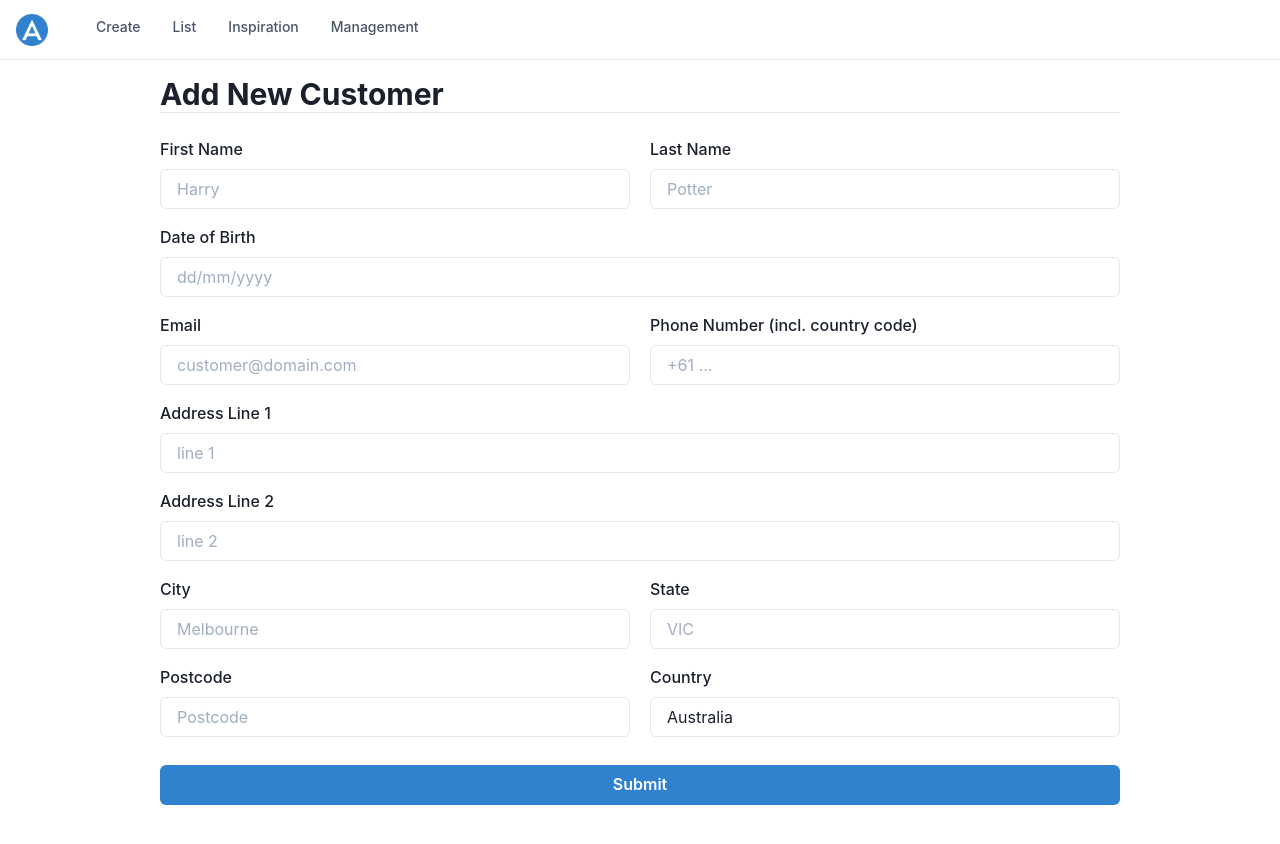
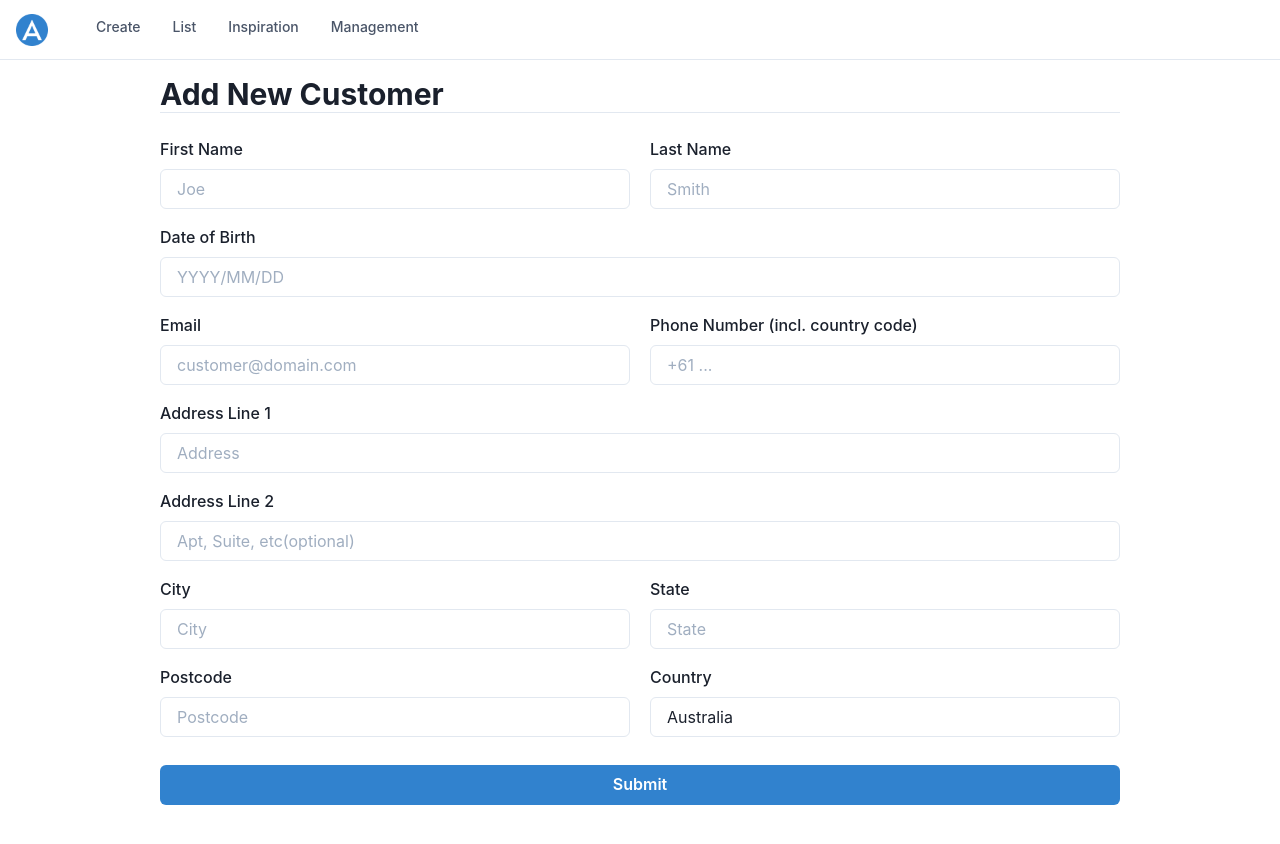
Before and after one commit to mattcoulter7/Customer-Portfolio-Management-System, a React (Create React App) app in the folder client/: page /new/customer in a window 1280 px wide. Shown: the top 844 px of the page. Built offline with nearby package versions, Linux system fonts and the light colour scheme.

Commit message:
handle form submit

```diff
--- a/client/src/pages/newCustomer.tsx
+++ b/client/src/pages/newCustomer.tsx
@@ -1,18 +1,19 @@
-import { Box, Button, Heading, SimpleGrid } from "@chakra-ui/react";
-import { Formik } from "formik";
-import { matches } from "lodash";
-import * as Yup from "yup";
-import InputField from "../components/InputField";
+import { Box, Button, Heading, SimpleGrid } from "@chakra-ui/react"
+import { Formik } from "formik"
+import * as Yup from "yup"
+import InputField from "../components/InputField"
+import CustomerDAO from "../DAOs/CustomerDAO"
+import CustomerDTO from "../DTOs/CustomerDTO"
 
 interface Props {}
 const NewCustomer: React.FC<Props> = () => {
-	const now = new Date();
+  const now = new Date()
   return (
     <Formik
       initialValues={{
         firstName: "",
         lastName: "",
-				createdAt: now.toString(),
+        createdAt: now.toISOString(),
         DOB: "",
         email: "",
         phone: "",
@@ -40,13 +41,13 @@ const NewCustomer: React.FC<Props> = () => {
           .required("Phone Number cannot be blank")
           .matches(
             /^\+(?:[0-9] ?){6,14}[0-9]$/,
-						"Please enter a valid phone number"
+            "Please enter a valid phone number",
           ),
         DOB: Yup.string()
           .required("Date of Birth cannot be blank")
           .matches(
-						/^([0-2][0-9]|(3)[0-1])(\/)(((0)[0-9])|((1)[0-2]))(\/)\d{4}$/,
-						"Please enter a valid date"
+            /^\d{4}\/(0[1-9]|1[0-2])\/(0[1-9]|[12][0-9]|3[01])$/,
+            "Accept format: YYYY/MM/DD",
           ),
         address: Yup.object({
           country: Yup.string()
@@ -57,13 +58,13 @@ const NewCustomer: React.FC<Props> = () => {
             .matches(/^[ A-Za-z0-9_./#&-]*$/, "Please enter a valid address"),
           line2: Yup.string().matches(
             /^[ A-Za-z0-9_./#&-]*$/,
-						"Please enter a valid address"
+            "Please enter a valid address",
           ),
           city: Yup.string()
             .required("City cannot be blank")
             .matches(
               /^[A-Za-z]+$/,
-							"Only alphabets are allowed for this field"
+              "Only alphabets are allowed for this field",
             ),
           state: Yup.string()
             .required("State cannot be blank")
@@ -74,11 +75,25 @@ const NewCustomer: React.FC<Props> = () => {
         }),
       })}
       onSubmit={(values, actions) => {
-				console.log(values);
-				const now = new Date();
-				values.createdAt = now.toString();
-				alert(JSON.stringify(values, null, 2));
-				actions.resetForm();
+        CustomerDAO.insert(
+          new CustomerDTO({
+            ...values,
+            DOB: new Date(values.DOB).toISOString(),
+            createdAt: new Date().toISOString(),
+          }),
+        ).then((result) => {
+          if (result) {
+            /* -- TODO -- */
+            alert("ok")
+            console.log(result)
+            actions.resetForm()
+          } else {
+            /* -- TODO -- */
+            alert("not ok")
+            console.log(result)
+          }
+        })
+        actions.resetForm()
       }}
     >
       {(formik) => (
@@ -93,13 +108,13 @@ const NewCustomer: React.FC<Props> = () => {
                 name="firstName"
                 type="text"
                 label="First Name"
-								placeholder="Harry"
+                placeholder="Joe"
               />
               <InputField
                 name="lastName"
                 type="text"
                 label="Last Name"
-								placeholder="Potter"
+                placeholder="Smith"
               />
             </SimpleGrid>
             <SimpleGrid columns={1} spacing={0}>
@@ -107,7 +122,7 @@ const NewCustomer: React.FC<Props> = () => {
                 name="DOB"
                 type="text"
                 label="Date of Birth"
-								placeholder="dd/mm/yyyy"
+                placeholder="YYYY/MM/DD"
               />
             </SimpleGrid>
             <SimpleGrid columns={[1, 2]} spacing={[0, 5]}>
@@ -129,7 +144,7 @@ const NewCustomer: React.FC<Props> = () => {
                 name="address.line1"
                 type="text"
                 label="Address Line 1"
-								placeholder="line 1"
+                placeholder="Address"
               />
             </SimpleGrid>
             <SimpleGrid columns={1} spacing={0}>
@@ -137,7 +152,7 @@ const NewCustomer: React.FC<Props> = () => {
                 name="address.line2"
                 type="text"
                 label="Address Line 2"
-								placeholder="line 2"
+                placeholder="Apt, Suite, etc(optional)"
               />
             </SimpleGrid>
             <SimpleGrid columns={[1, 2]} spacing={[0, 5]}>
@@ -145,13 +160,13 @@ const NewCustomer: React.FC<Props> = () => {
                 name="address.city"
                 type="text"
                 label="City"
-								placeholder="Melbourne"
+                placeholder="City"
               />
               <InputField
                 name="address.state"
                 type="text"
                 label="State"
-								placeholder="VIC"
+                placeholder="State"
               />
             </SimpleGrid>
             <SimpleGrid columns={[1, 2]} spacing={[0, 5]}>
@@ -165,7 +180,7 @@ const NewCustomer: React.FC<Props> = () => {
                 name="address.country"
                 type="text"
                 label="Country"
-								placeholder="Australia"
+                placeholder="Country"
               />
             </SimpleGrid>
             <Button
@@ -181,7 +196,7 @@ const NewCustomer: React.FC<Props> = () => {
         </Box>
       )}
     </Formik>
-	);
-};
+  )
+}
 
-export default NewCustomer;
+export default NewCustomer
```
Also changed, not shown: 2 other files (tests, documents, lock files or other folders). Lines whose indentation alone changed are shown as unchanged.
